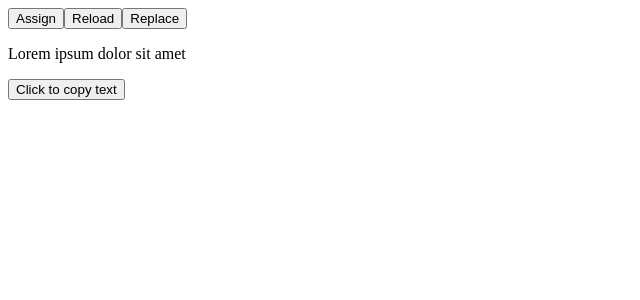
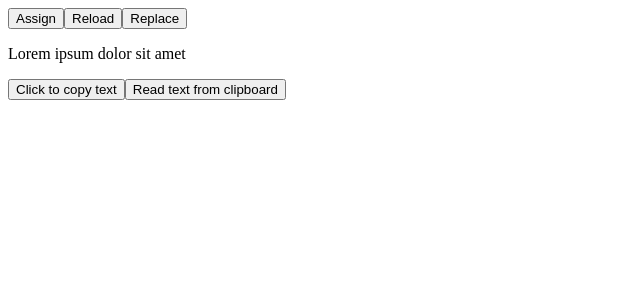
Before and after one commit to ONL-JS-FE2023-1/cra-first-project, a React (Create React App) app: page / in a window 1280 px wide. Shown: the top 300 px of the page, without its empty margins (0-640 px from the left). Built offline with nearby package versions, Linux system fonts and the light colour scheme.

Commit message:
Clipboard readText

```diff
--- a/src/components/App.js
+++ b/src/components/App.js
@@ -31,6 +31,11 @@ function App() {
                     toast.success('Copied to clipboard');
                 }}
             >Click to copy text</button>
+
+            <button onClick={() => {
+                const text = window.navigator.clipboard.readText();
+                console.log(text);
+            }}>Read text from clipboard</button>
         </>
     )
 }
```
